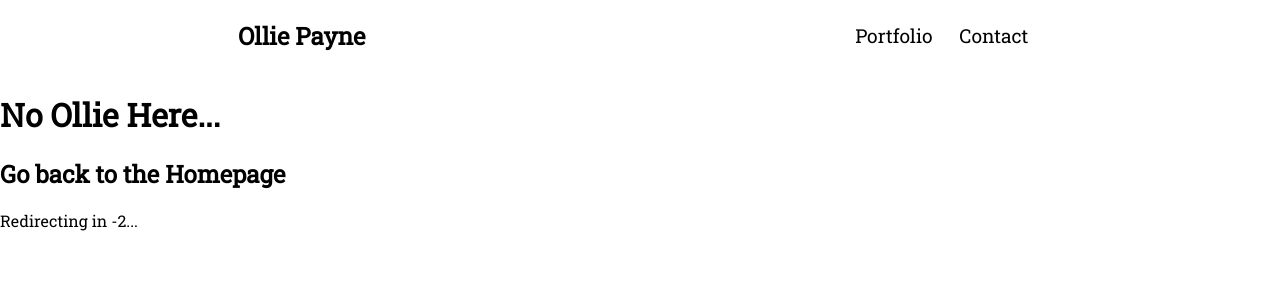
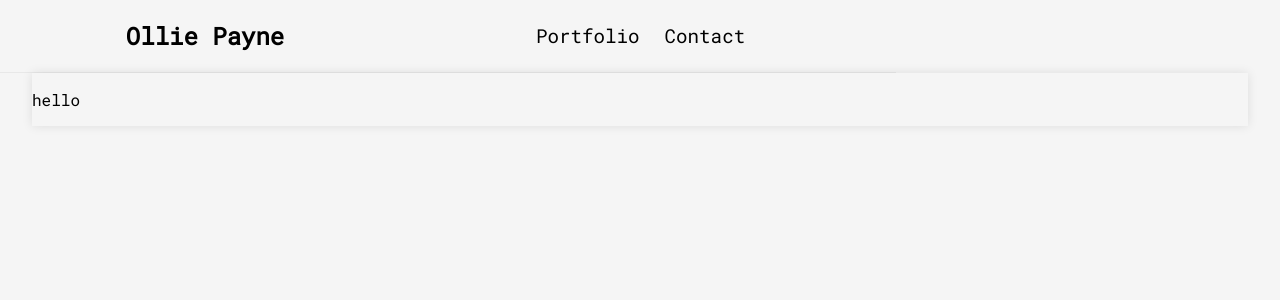
Before and after one commit to olliepayne/ollie-portfolio-rebuild, a Next.js app: page /portfolio in a window 1280 px wide. Before the commit this address had no page. Shown: the top 300 px of the page. Built offline with nearby package versions, Linux system fonts and the light colour scheme.

Commit message:
tweak styling

```diff
--- a/pages/404.tsx
+++ b/pages/404.tsx
@@ -11,7 +11,7 @@ const NotFound = () => {
   const handleRedirect = () => {
     let newVal = countdown
     setInterval(() => {
-      if(newVal === 1) {
+      if (newVal === 1) {
         router.push('/')
       }
 
@@ -25,10 +25,27 @@ const NotFound = () => {
   }, [])
 
   return (
-    <div>
-      <h1>No Ollie Here...</h1>
-      <h2>Go back to the <Link href="/"><a>Homepage</a></Link></h2>
-      <p>Redirecting in {countdown}...</p>
+    <div className="page-card">
+      <div className="content">
+        <style jsx>
+          {`
+          .content {
+            display: flex;
+            flex-direction: column;
+            align-items: center;
+          }
+
+          .home-link {
+            color: cornflowerblue;
+            font-weight: bold;
+            text-decoration: underline;
+          }
+        `}
+        </style>
+        <h1>No Ollie Here...</h1>
+        <p>Go back to the <Link href="/"><a className="home-link">Homepage</a></Link></p>
+        <p>Redirecting in {countdown}...</p>
+      </div>
     </div>
   )
 }
--- /dev/null
+++ b/pages/portfolio/index.tsx
@@ -0,0 +1,9 @@
+const Portfolio = () => {
+  return (
+    <div className="page-card">
+      <p>hello</p>
+    </div>
+  )
+}
+
+export default Portfolio
--- a/styles/Navbar.module.css
+++ b/styles/Navbar.module.css
@@ -2,6 +2,8 @@
   display: flex;
   justify-content: space-around;
   align-items: center;
+  border-bottom: 1px rgb(232, 232, 232) solid;
+  width: 70%;
 }
 
 .title:hover {
@@ -27,12 +29,12 @@
   padding: 0;
   display: flex;
   justify-content: space-around;
-  width: 200px;
 }
 
 .navLink {
   position: relative;
   font-size: 1.2rem;
+  margin-right: 25px;
 }
 
 .navLink:before {
--- a/styles/globals.css
+++ b/styles/globals.css
@@ -1,10 +1,11 @@
-@import url('https://fonts.googleapis.com/css2?family=Roboto+Slab&display=swap');
+@import url('https://fonts.googleapis.com/css2?family=Roboto+Mono&family=Roboto+Slab&display=swap');
 
 html,
 body {
   padding: 0;
   margin: 0;
-  font-family: 'Roboto Slab', serif;
+  font-family: 'Roboto Mono', monospace;
+  background-color: whitesmoke;
 }
 
 a {
@@ -15,3 +16,10 @@ a {
 * {
   box-sizing: border-box;
 }
+
+.page-card {
+  width: 95%;
+  box-shadow: 0 0 10px rgba(0, 0, 0, 0.1);
+  display: flex;
+  justify-self: center;
+}
```
Also changed, not shown: pages/contact.tsx (added, +9 -0 lines).
